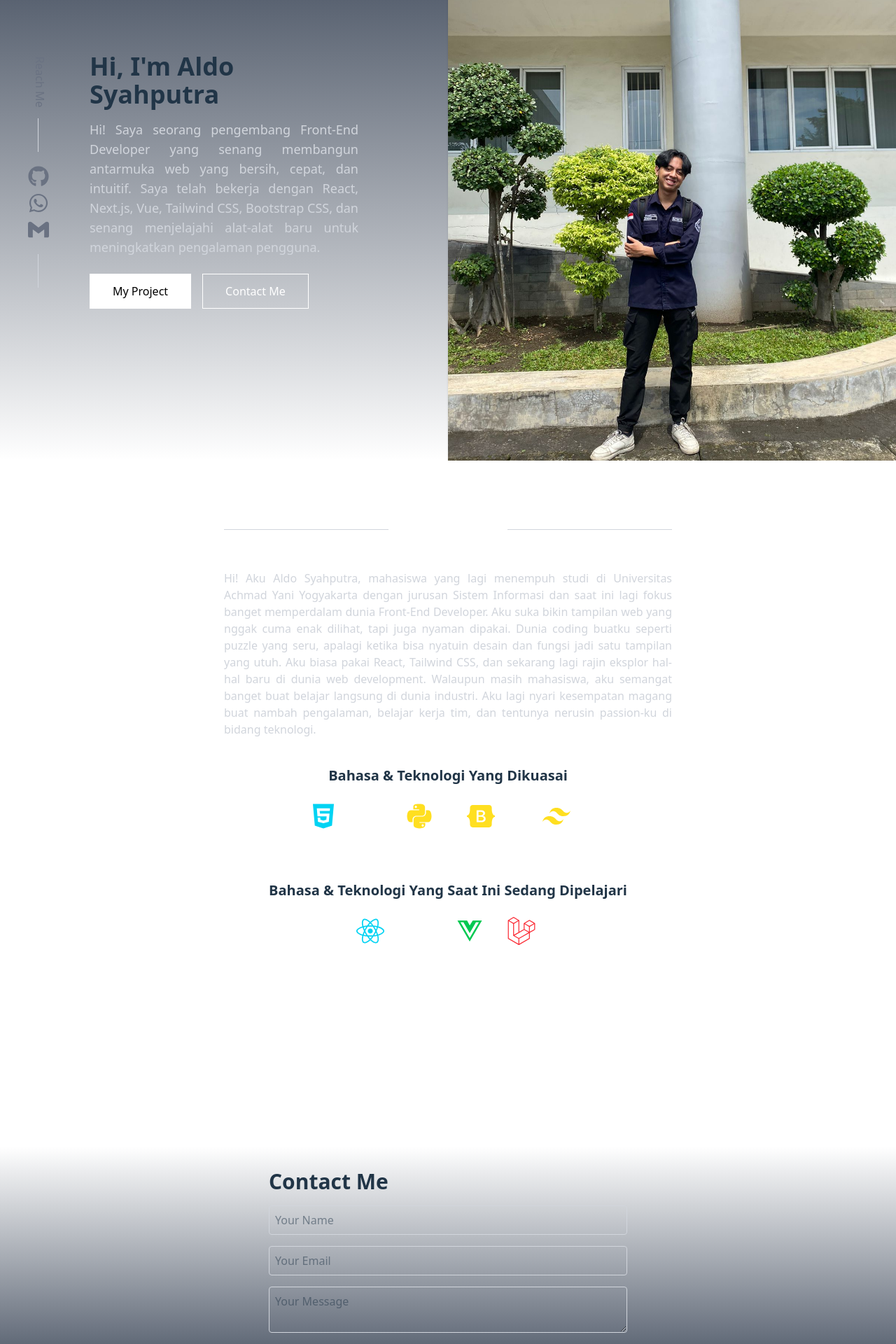
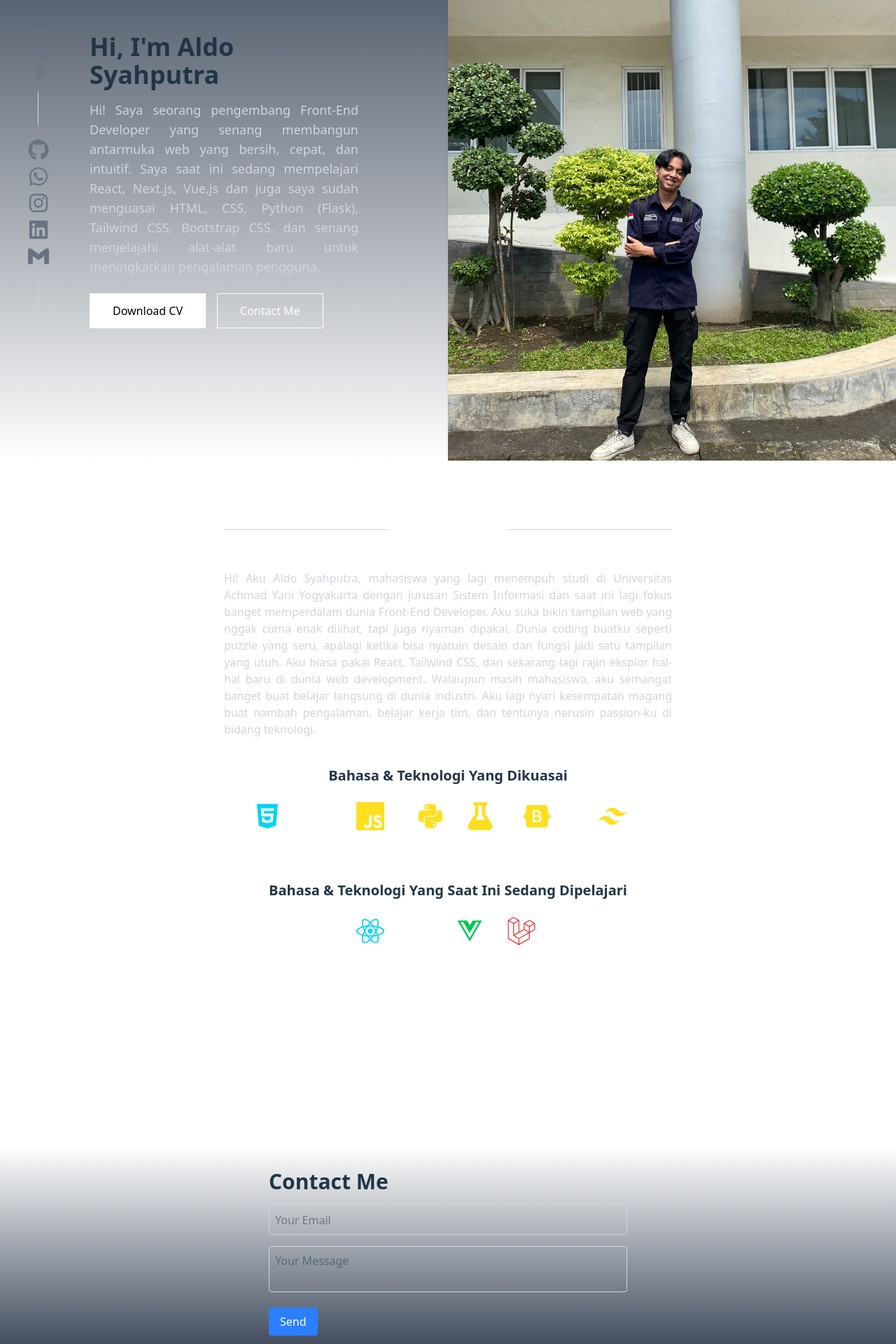
Before and after one commit to Aldosyhptra/my-portofolio, a React (Vite) app: page / in a window 1280 px wide. Shown: the part 142-2062 px from the top of the page at 70% size. Built offline with nearby package versions, Linux system fonts and the light colour scheme; no server answers.

Commit message:
menambahkan download cv dan integrasi contact ke gmail

```diff
--- a/src/components/about.jsx
+++ b/src/components/about.jsx
@@ -1,7 +1,7 @@
 import dataPribadi from '../data';
 import { motion } from 'framer-motion';
-import { FaReact, FaVuejs, FaLaravel, FaPython, FaHtml5, FaCss3 } from 'react-icons/fa';
-import { SiNextdotjs, SiBootstrap, SiTailwindcss } from 'react-icons/si';
+import { FaReact, FaVuejs, FaLaravel, FaPython, FaHtml5, FaCss3, FaFlask } from 'react-icons/fa';
+import { SiNextdotjs, SiBootstrap, SiTailwindcss, SiJavascript } from 'react-icons/si';
 
 
 export default function About() {
@@ -48,10 +48,17 @@ export default function About() {
               <FaCss3 className="w-10 h-10 text-white transition-transform" />
               <span className="mt-2 transition-transform group-hover:scale-110">CSS</span>
             </div>
-
+            <div className="group flex flex-col items-center transition-all transform hover:scale-105">
+              <SiJavascript className="w-10 h-10 text-yellow-300" />
+              <span className="mt-2 transition-transform group-hover:scale-110">Javascript</span>
+            </div>
             <div className="group flex flex-col items-center transition-all transform hover:scale-105">
               <FaPython className="w-10 h-10 text-yellow-300 transition-transform" />
               <span className="mt-2 transition-transform group-hover:scale-110">Python</span>
+            </div>
+            <div className="group flex flex-col items-center transition-all transform hover:scale-105">
+              <FaFlask className="w-10 h-10 text-yellow-300 transition-transform" />
+              <span className="mt-2 transition-transform group-hover:scale-110">Flask</span>
             </div>
             <div className="group flex flex-col items-center transition-all transform hover:scale-105">
               <SiBootstrap className="w-10 h-10 text-yellow-300" />
--- a/src/components/contacts.jsx
+++ b/src/components/contacts.jsx
@@ -1,38 +1,143 @@
+import { useState } from 'react';
 import dataPribadi from '../data';
-import { FaGithub, FaWhatsapp } from 'react-icons/fa';
-import { SiGmail} from 'react-icons/si';
+import { FaGithub, FaWhatsapp, FaLinkedin, FaInstagram } from 'react-icons/fa';
+import { SiGmail } from 'react-icons/si';
 
 export default function Contact() {
+  const [showModal, setShowModal] = useState(false);
+
+  const handleSubmit = async (e) => {
+    e.preventDefault();
+    const form = e.target;
+    const data = new FormData(form);
+
+    const res = await fetch("https://formspree.io/f/mdkzrwke", {
+      method: "POST",
+      body: data,
+      headers: {
+        Accept: "application/json",
+      },
+    });
+
+    if (res.ok) {
+      form.reset();
+      setShowModal(true); // Tampilkan modal sukses
+    } else {
+      alert("Terjadi kesalahan saat mengirim. Silakan coba lagi.");
+    }
+  };
+
   return (
-    <section id="contact" className='bg-gradient-to-b to-gray-700 px-10 md:px-0 my-10 md:mb-0 text-start flex flex-col md:flex-row items-center justify-center w-full h-full  mx-auto overflow-hidden'>
-      <div  className="p-8 max-w-xl mx-auto">
+    <section
+      id="contact"
+      className="bg-gradient-to-b to-gray-700 px-10 md:px-0 my-10 md:mb-0 text-start flex flex-col md:flex-row items-center justify-center w-full h-full mx-auto overflow-hidden"
+    >
+      <div className="p-8 max-w-xl mx-auto">
         <h2 className="text-3xl font-semibold mb-4">Contact Me</h2>
-        <form className="space-y-4">
-          <input type="text" placeholder="Your Name" className="w-full p-2 border border-gray-300 rounded" />
-          <input type="email" placeholder="Your Email" className="w-full p-2 border border-gray-300 rounded" />
-          <textarea placeholder="Your Message" className="w-full p-2 border border-gray-300 rounded"></textarea>
-          <button type="submit" className="bg-blue-500 text-white px-4 py-2 rounded hover:bg-blue-600">Send</button>
+
+        <form onSubmit={handleSubmit} className="space-y-4">
+          <input
+            type="email"
+            name="email"
+            placeholder="Your Email"
+            required
+            className="w-full p-2 border border-gray-300 rounded"
+          />
+          <textarea
+            name="message"
+            placeholder="Your Message"
+            required
+            className="w-full p-2 border border-gray-300 rounded"
+          ></textarea>
+          <button
+            type="submit"
+            className="bg-blue-500 text-white px-4 py-2 rounded hover:bg-blue-600"
+          >
+            Send
+          </button>
         </form>
+
+        {/* MODAL SUCCESS */}
+        {showModal && (
+          <div className="">
+
+          <div className="fixed z-10 inset-0 overflow-y-auto">
+            <div className="flex items-center justify-center min-h-screen px-4 pt-4 pb-20 text-center sm:block sm:p-0">
+
+
+              <span className="hidden sm:inline-block sm:align-middle sm:h-screen">&#8203;</span>
+
+              <div className="inline-block align-bottom bg-white rounded-lg px-4 pt-5 pb-4 text-left overflow-hidden shadow-xl transform transition-all sm:my-8 sm:align-middle sm:max-w-lg sm:w-full sm:p-6">
+                <div className="sm:flex sm:items-start">
+                  <div className="mx-auto flex-shrink-0 flex items-center justify-center h-12 w-12 rounded-full bg-green-100 sm:mx-0 sm:h-10 sm:w-10">
+                    <svg
+                      className="h-6 w-6 text-green-600"
+                      fill="none"
+                      stroke="currentColor"
+                      viewBox="0 0 24 24"
+                      >
+                      <path
+                        strokeLinecap="round"
+                        strokeLinejoin="round"
+                        strokeWidth={2}
+                        d="M5 13l4 4L19 7"
+                        />
+                    </svg>
+                  </div>
+                  <div className="mt-3 text-center sm:mt-0 sm:ml-4 sm:text-left">
+                    <h3 className="text-lg leading-6 font-medium text-gray-900">
+                      Pesan Terkirim!
+                    </h3>
+                    <div className="mt-2">
+                      <p className="text-sm leading-5 text-gray-500">
+                        Terima kasih telah menghubungi saya. Saya akan membalas secepatnya.
+                      </p>
+                    </div>
+                  </div>
+                </div>
+                <div className="mt-5 sm:mt-4 sm:flex sm:flex-row-reverse">
+                  <button
+                    onClick={() => setShowModal(false)}
+                    type="button"
+                    className="inline-flex justify-center w-full rounded-md border border-transparent px-4 py-2 bg-green-600 text-base leading-6 font-medium text-white shadow-sm hover:bg-green-500 focus:outline-none transition sm:w-auto sm:text-sm"
+                    >
+                    Tutup
+                  </button>
+                </div>
+              </div>
+            </div>
+          </div>
+              <div className="fixed inset-0 transition-opacity">
+                <div className="absolute inset-0 bg-gray-500 opacity-75"></div>
+              </div>
+        </div>
+        )}
+
+        {/* Social Links */}
         <aside className="md:fixed relative md:top-1/2 md:left-0 md:-translate-y-1/2 md:z-50 p-2 md:p-4 flex flex-col items-center justify-center gap-3 md:gap-0">
-          <p className="md:rotate-90 md:mb-10 md:ml-1 ml-0 -mb-5 text-gray-500 dark:text-gray-400 cursor-default select-none">Reach Me</p>
-          <div className='flex flex-row md:flex-col items-center gap-2 md:gap-0'>
-
+          <p className="md:rotate-90 md:mb-10 md:ml-1 ml-0 -mb-5 text-gray-500 dark:text-gray-400 cursor-default select-none">
+            Reach Me
+          </p>
+          <div className="flex flex-row md:flex-col items-center gap-2 md:gap-0">
             <div className="h-px w-12 md:w-px md:h-12 bg-gray-300"></div>
-
-            <div className='flex flex-row md:flex-col items-center gap-2 my-5'>
-                <a href={`https://github.com/${dataPribadi.github}`} target="_blank" rel="noopener noreferrer" className="text-gray-500 dark:text-gray-400 hover:text-white transition-all hover:scale-102">
-                    <FaGithub className="text-3xl text-gray-500 dark:text-gray-400 hover:text-white transition-all hover:scale-102" />
-                </a>
-                <a href={`https://wa.me/${dataPribadi.phone}`} target="_blank" rel="noopener noreferrer" className="text-gray-500 dark:text-gray-400 hover:text-white transition-all hover:scale-102">
-                    <FaWhatsapp className="text-3xl text-gray-500 dark:text-gray-400 hover:text-white transition-all hover:scale-102" />
-                </a>
-                <a href={`https://mail.google.com/mail/?view=cm&to=${dataPribadi.email}`} target="_blank" rel="noopener noreferrer" className="text-gray-500 dark:text-gray-400 hover:text-white transition-all hover:scale-102">
-                    <SiGmail className="text-3xl text-gray-500 dark:text-gray-400 hover:text-white transition-all hover:scale-102" />
-                </a>
+            <div className="flex flex-row md:flex-col items-center gap-2 my-5">
+              <a href={`https://github.com/${dataPribadi.github}`} target="_blank" rel="noopener noreferrer">
+                <FaGithub className="text-3xl text-gray-500 hover:text-white transition-all" />
+              </a>
+              <a href={`https://wa.me/${dataPribadi.phone}`} target="_blank" rel="noopener noreferrer">
+                <FaWhatsapp className="text-3xl text-gray-500 hover:text-white transition-all" />
+              </a>
+              <a href={`https://instagram/${dataPribadi.instagram}`} target="_blank" rel="noopener noreferrer">
+                <FaInstagram className="text-3xl text-gray-500 hover:text-white transition-all" />
+              </a>
+              <a href={dataPribadi.linkedin} target="_blank" rel="noopener noreferrer">
+                <FaLinkedin className="text-3xl text-gray-500 hover:text-white transition-all" />
+              </a>
+              <a href={`https://mail.google.com/mail/?view=cm&to=${dataPribadi.email}`} target="_blank" rel="noopener noreferrer">
+                <SiGmail className="text-3xl text-gray-500 hover:text-white transition-all" />
+              </a>
             </div>
-
             <div className="h-px w-12 md:w-px md:h-12 bg-gray-300"></div>
-
           </div>
         </aside>
       </div>
--- a/src/components/home.jsx
+++ b/src/components/home.jsx
@@ -19,7 +19,7 @@ export default function Home() {
             Hi, I'm {dataPribadi.name}
           </p>
           <p className="text-base md:text-lg text-gray-300 text-justify max-w-2xl">
-            Hi! Saya seorang pengembang {dataPribadi.role} yang senang membangun antarmuka web yang bersih, cepat, dan intuitif. Saya telah bekerja dengan React, Next.js, Vue, Tailwind CSS, Bootstrap CSS, dan senang menjelajahi alat-alat baru untuk meningkatkan pengalaman pengguna.
+            Hi! Saya seorang pengembang {dataPribadi.role} yang senang membangun antarmuka web yang bersih, cepat, dan intuitif. Saya saat ini sedang mempelajari React, Next.js, Vue,js dan juga saya sudah menguasai HTML, CSS, Python (Flask), Tailwind CSS, Bootstrap CSS, dan senang menjelajahi alat-alat baru untuk meningkatkan pengalaman pengguna.
           </p>
 
           <motion.div
@@ -28,9 +28,9 @@ export default function Home() {
             animate={{ opacity: 1, y: 0 }}
             transition={{ delay: 0.5, duration: 0.8, ease: 'easeOut' }}
           >
-            <a href="#project">
+            <a href="/file/CV_Aldo_Syahputra.pdf" download>
               <button className="bg-white border-white border text-black px-8 py-3 transform hover:scale-105 hover:text-white hover:border-black hover:bg-black transition-all duration-300">
-                My Project
+                Download CV
               </button>
             </a>
             <a href="#contact">
--- a/src/data.jsx
+++ b/src/data.jsx
@@ -3,8 +3,9 @@ let dataPribadi = {
     "role": "Front-End Developer",
     "email": "aldosyahputra80@gmail.com",
     "phone": "6281270381987",
-    "github": "Aldosyhptra"
-
+    "github": "Aldosyhptra",
+    "linkedin":"https://www.linkedin.com/in/aldo-syahputra-87b625373/",
+    "instagram":"aldosyhptraa"
 }
 
 export default dataPribadi;
```
Also changed, not shown: 1 other file (tests, documents, lock files or other folders).
